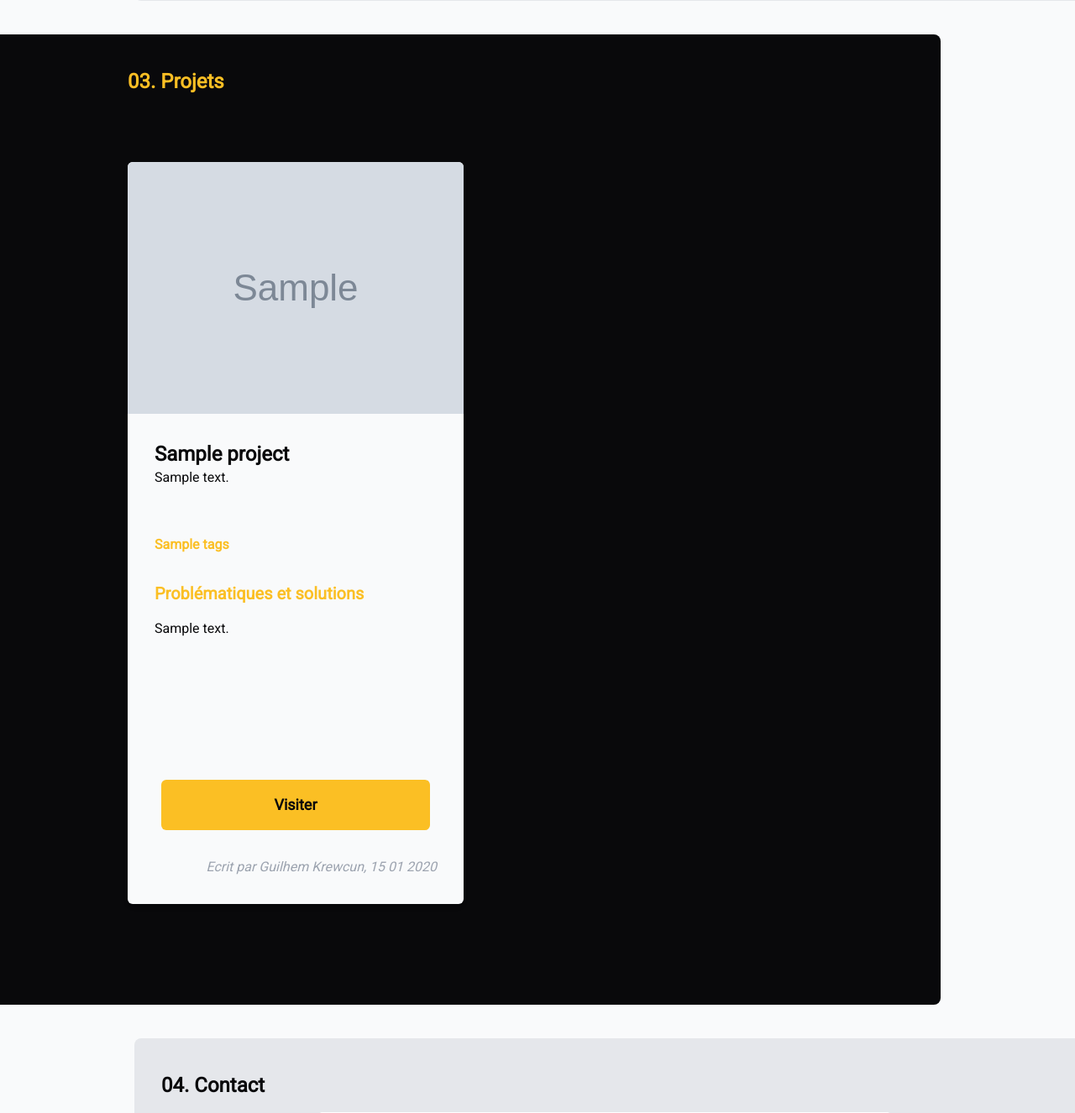
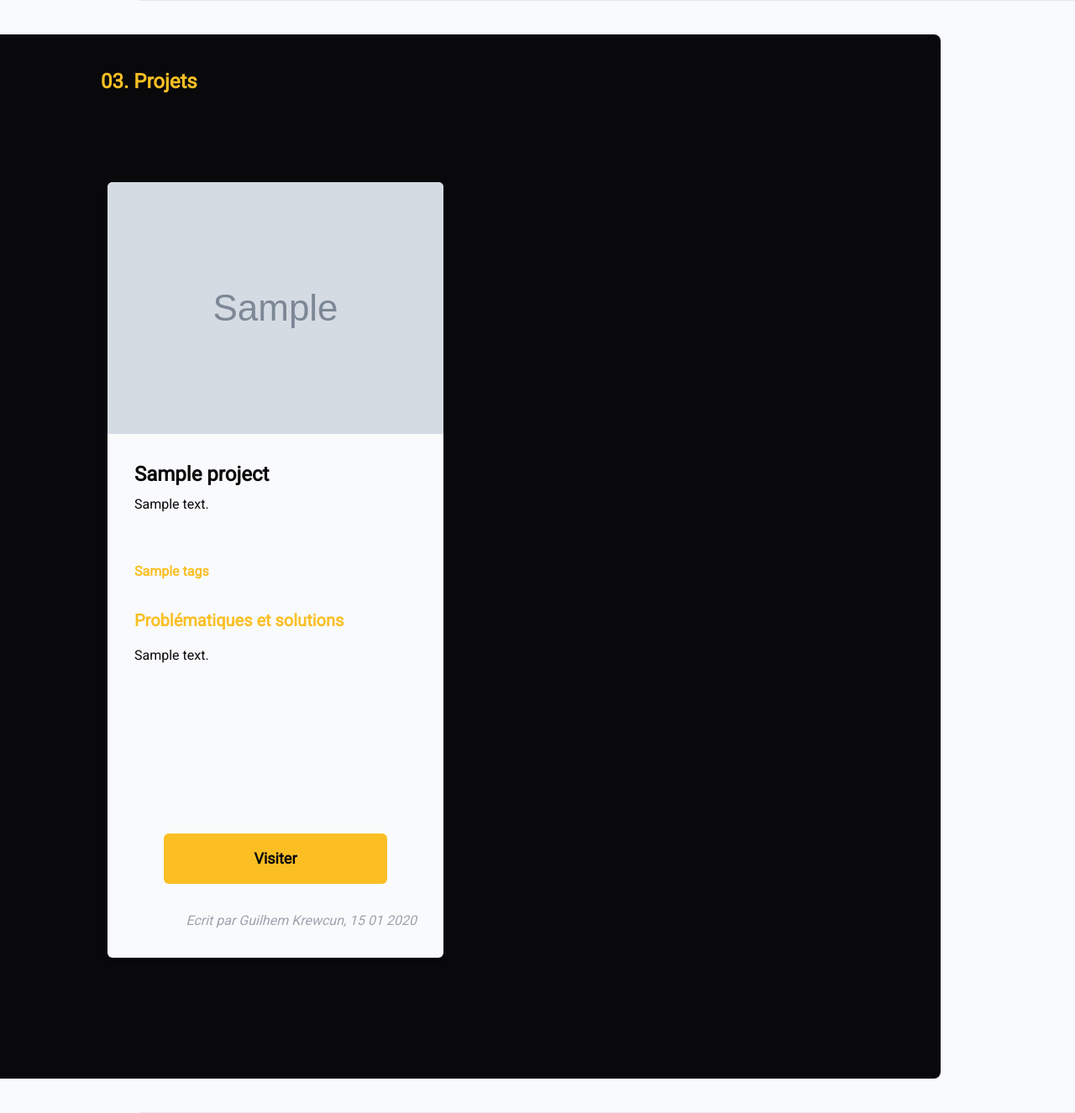
Before and after one commit to guilhemkzk/p8-portfolio, a Laravel app: template resources/views/index.blade.php in a window 1280 px wide. Shown: the part 1431-2757 px from the top of the page at 84% size. Run offline with Laravel 10, Linux system fonts and the light colour scheme; the template is opened without the code that fills it: most values are stand-ins (such as "Sample title", 1, 10 or a date in 2020); grey boxes marked "Sample" are stand-in pictures; parts of the project's set-up code (start-up, migrations or seed data) failed here and were passed over; some libraries are stand-ins or nearby versions.

Commit message:
Fixing margins and centering the cards

```diff
--- a/resources/views/index.blade.php
+++ b/resources/views/index.blade.php
@@ -73,20 +73,20 @@
     <section class=" bg-zinc-950 text-amber-100 py-10 my-10 mr-0 md:mr-40 rounded-r-lg flex justify-center" id="project">
         <div class="container mx-8 w-fit">
             <div class= "container  text-amber-400 mb-4">
-                <h2 class="text-2xl font-semibold" >03. Projets</h2>
+                <h2 class="text-2xl font-semibold ml-2 md:ml-4" >03. Projets</h2>
             </div>
 
             <div class="mx-auto my-20">
                 <div class="grid sm:grid-cols-1 lg:grid-cols-2 gap-4">
                     @foreach ($projects as $project)
-                        <div class="bg-gray-50 rounded-md overflow-hidden shadow-md">
+                        <div class="bg-gray-50 rounded-md overflow-hidden shadow-md flex flex-col justify-center m-2 md:m-6">
                             <img src={{ $project->url_img }} alt={{ $project->name }} class="object-contain">
-                            <h4 class="mx-8 mt-8 font-bold text-zinc-950 text-2xl">{{ $project->name }}</h4>
-                            <p class="mx-8 text-base leaning-loose text-justify text-zinc-950 h-auto md:h-20">{{ $project->description }}</p>
+                            <h4 class="mx-8 mt-8 mb-2 font-bold text-zinc-950 text-2xl">{{ $project->name }}</h4>
+                            <p class="mx-8 mb-2text-base leaning-loose text-justify text-zinc-950 h-auto md:h-20">{{ $project->description }}</p>
                             <p class="mx-8 mb-8 first-letter:text-base text-amber-400 font-semibold">{{ $project->tags }}</p>
                             <p class="mx-8 text-xl leaning-loose text-justify text-amber-400 font-semibold">Problématiques et solutions</p>
-                            <p class="mx-8 text-base leaning-loose text-justify h-auto md:h-40 my-4 text-zinc-950 ">{{ $project->details }}</p>
-                            <a href={{ $project->url }} target="_blank" class=" py-4 rounded-md text-lg bg-amber-400 text-zinc-950 hover:bg-amber-200 font-semibold flex justify-center mx-auto my-8 max-w-xs hover:shadow-md">Visiter</a>
+                            <p class="mx-8 text-base leaning-loose text-justify h-auto md:h-44 my-4 text-zinc-950 ">{{ $project->details }}</p>
+                            <a href={{ $project->url }} target="_blank" class=" py-4 rounded-md text-lg bg-amber-400 text-zinc-950 hover:bg-amber-200 font-semibold flex justify-center mx-auto my-8 max-w-xs w-2/3 hover:shadow-md">Visiter</a>
                             <p class="mx-8 mb-8 text-base text-right italic text-gray-400">Ecrit par Guilhem Krewcun, {{ date('d m Y', strtotime($project->created_at)) }}</p>
                         </div>
                     @endforeach
```
